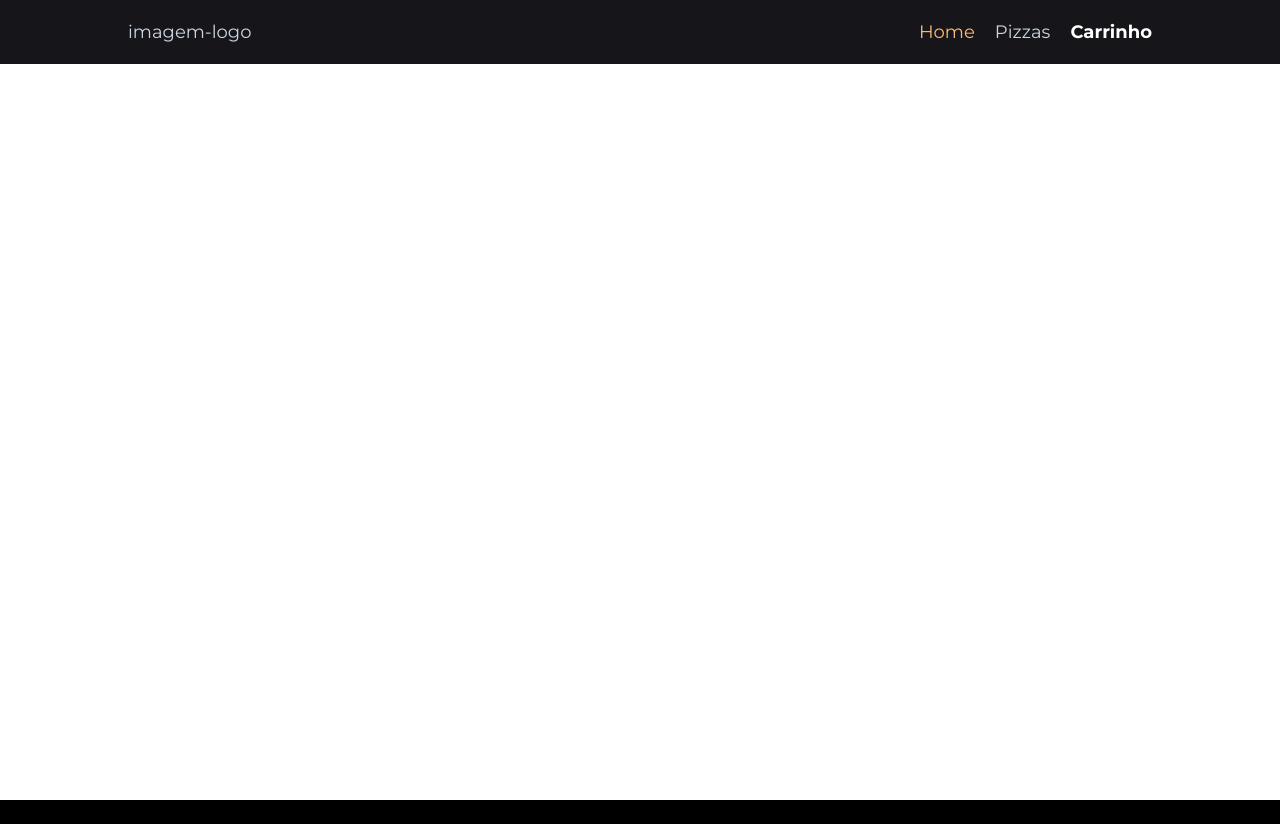
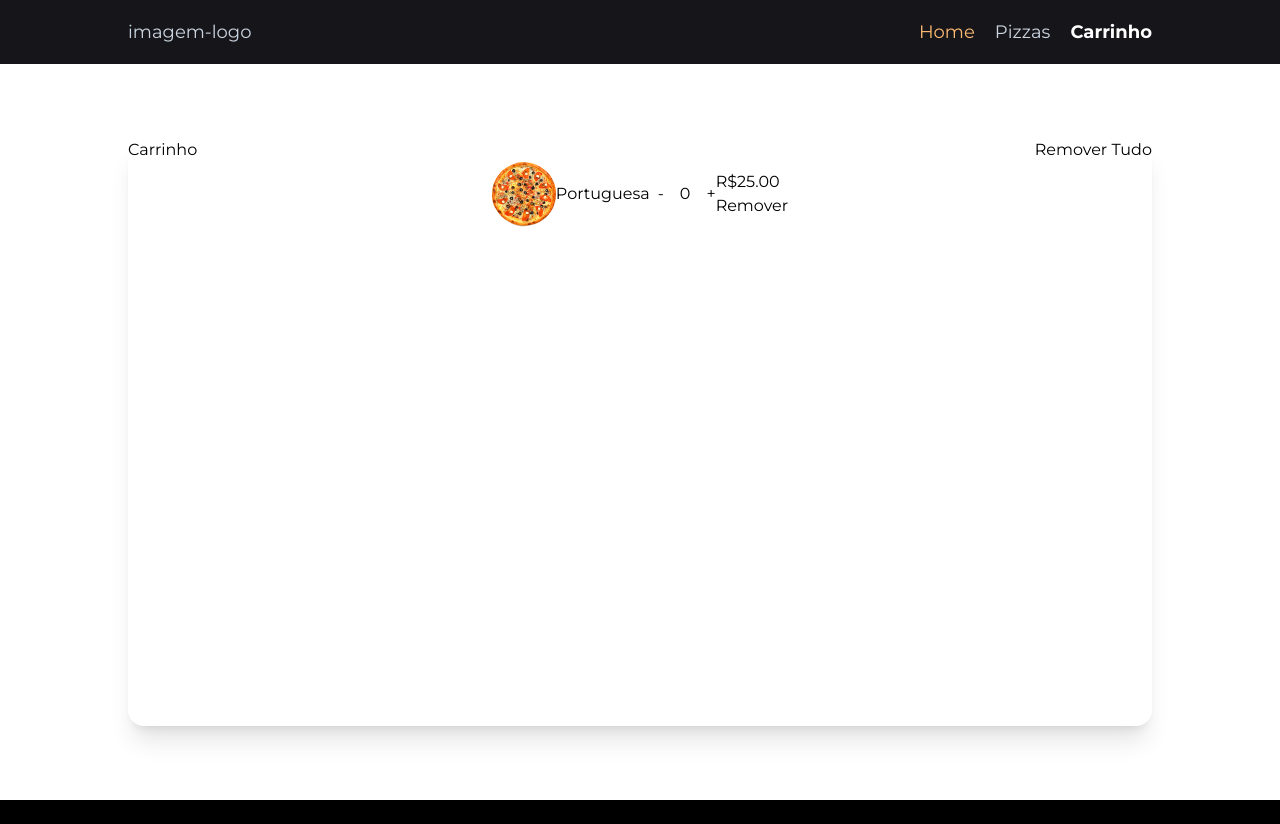
Before and after one commit to marlleyck/swana-pizza, a React (Vite) app: page /cart in a window 1280 px wide. After the commit the page ends 800 px from the top, so only its background shows below. Built offline with nearby package versions, Linux system fonts and the light colour scheme.

Commit message:
style: initialized cart styles

```diff
--- a/src/pages/Cart/index.tsx
+++ b/src/pages/Cart/index.tsx
@@ -1,14 +1,38 @@
 import { Header } from "../../components/Header"
+
+import Pizza1 from '../../img/pizzas/pizza.png'
 
 export const Cart = () => {
     return (
         <>
             <Header />
 
-            <div className="font-['Montserrat'] bg-white w-full h-[calc(100vh_-_4rem)]">
-                <h1 className="text-white">Carrinho</h1>
+            <div className="font-['Montserrat'] bg-white w-full h-[calc(100vh_-_4rem)] flex items-center justify-center">
 
-                <div className="w-full h-full">
+                <div className="w-4/5 h-4/5 shadow-xl rounded-2xl">
+
+                    <div className="flex items-center justify-between">
+                        <h1 className="">Carrinho</h1>
+                        <p>Remover Tudo</p>
+                    </div>
+
+                    <div className="flex items-center justify-center">
+                        <div>
+                            <img src={Pizza1} alt="pizza" className="w-16" />
+                        </div>
+                        <div className="flex items-center gap-2">
+                            <h2>Portuguesa</h2>
+                            <div className="flex items-center justify-center gap-4">
+                                <button type="button">-</button>
+                                <div><p>0</p></div>
+                                <button type="button">+</button>
+                            </div>
+                        </div>
+                        <div>
+                            <h2>R$25.00</h2>
+                            <p>Remover</p>
+                        </div>
+                    </div>
 
                 </div>
             </div>
```
